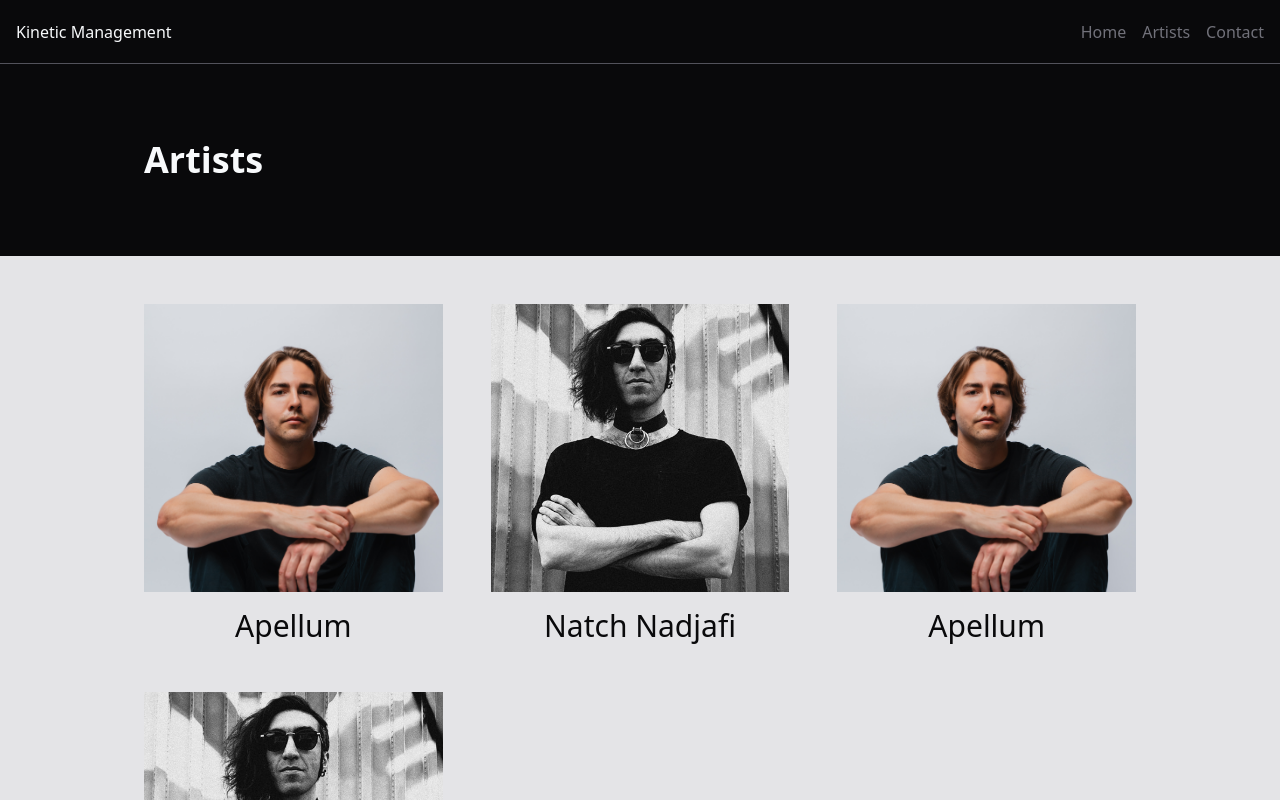
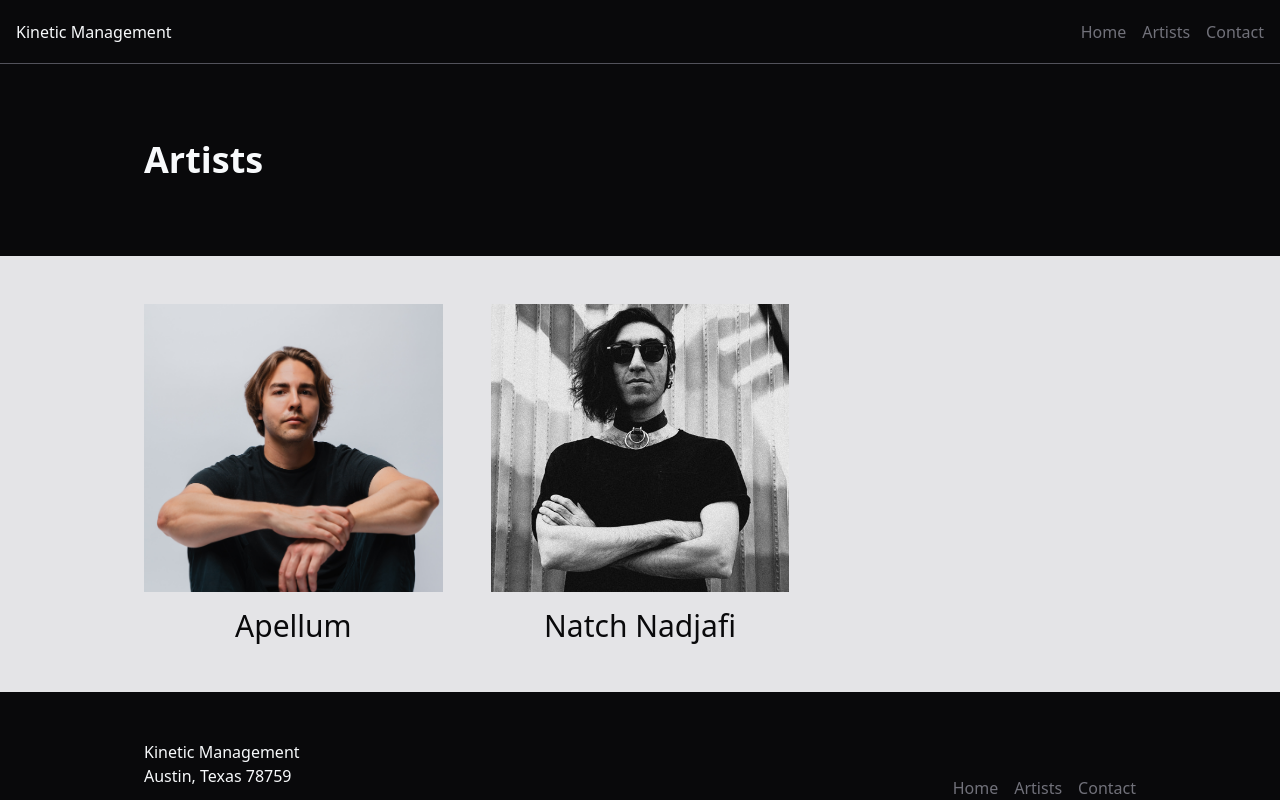
Before and after one commit to maxwellmattryan/kinetic-mgmt.com, a SvelteKit app in the folder ui/: page /artists in a window 1280 px wide. Shown: the top 800 px of the page. Built offline with nearby package versions, Linux system fonts and the light colour scheme.

Commit message:
Style artists page

```diff
--- a/ui/src/components/Footer.svelte
+++ b/ui/src/components/Footer.svelte
@@ -3,7 +3,7 @@
 </script>
 
 <footer class="flex flex-col justify-between px-36 pb-8">
-	<footer-top class="flex flex-row space-x-72">
+	<footer-top class="flex flex-row justify-between">
 		<footer-top-left>
 			<div>
 				<p>{COMPANY_NAME}</p>
--- a/ui/src/lib/app/types.ts
+++ b/ui/src/lib/app/types.ts
@@ -2,6 +2,7 @@ import { City, Country, Genre, Label, Icon } from './enums'
 
 export interface IArtist {
 	name: string
+	page: string
 	location: IArtistLocation
 	bio: string
 	images: string[]
--- a/ui/src/lib/data/artists.ts
+++ b/ui/src/lib/data/artists.ts
@@ -3,6 +3,7 @@ import { City, Country, Genre, type IArtist, Icon, Label } from '$lib/app'
 export const ARTISTS: IArtist[] = [
 	{
 		name: 'Apellum',
+		page: 'apellum',
 		location: {
 			city: City.Austin,
 			country: Country.US,
@@ -20,6 +21,7 @@ export const ARTISTS: IArtist[] = [
 	},
 	{
 		name: 'Natch Nadjafi',
+		page: 'natch-nadjafi',
 		location: {
 			city: City.Austin,
 			country: Country.US,
--- a/ui/src/routes/artists/+page.svelte
+++ b/ui/src/routes/artists/+page.svelte
@@ -4,7 +4,7 @@
 	import { ARTISTS } from '$lib/data'
 	import { Banner } from '@components'
 
-	let artists = [...ARTISTS, ...ARTISTS]
+	let artists = [...ARTISTS]
 </script>
 
 <svelte:head>
@@ -14,17 +14,37 @@
 <artists-page>
 	<Banner header="Artists" />
 	<div class="bg-zinc-200 px-36 py-12 mb-12">
-		<div class="grid grid-cols-3 gap-12">
+		<div class="grid grid-cols-3 gap-12 grid-items-center">
 			{#each artists as artist}
 				<div>
+					<a href="/artists/{artist.page}">
 						<img
 							class="object-cover w-full max-h-[36vh]"
 							src="{base}/images/artist_{artist.images[0]}"
 							alt="{artist.name} image"
 						/>
 						<h2 class="font-medium text-zinc-950 text-center mt-4">{artist.name}</h2>
+					</a>
 				</div>
 			{/each}
 		</div>
 	</div>
 </artists-page>
+
+<style lang="postcss">
+	a img {
+		@apply transition-opacity duration-[250ms];
+
+		&:hover {
+			@apply opacity-75;
+		}
+	}
+
+	a h2 {
+		@apply transition-colors duration-[250ms];
+
+		&:hover {
+			@apply text-zinc-500;
+		}
+	}
+</style>
```
Lines whose indentation alone changed are shown as unchanged.
